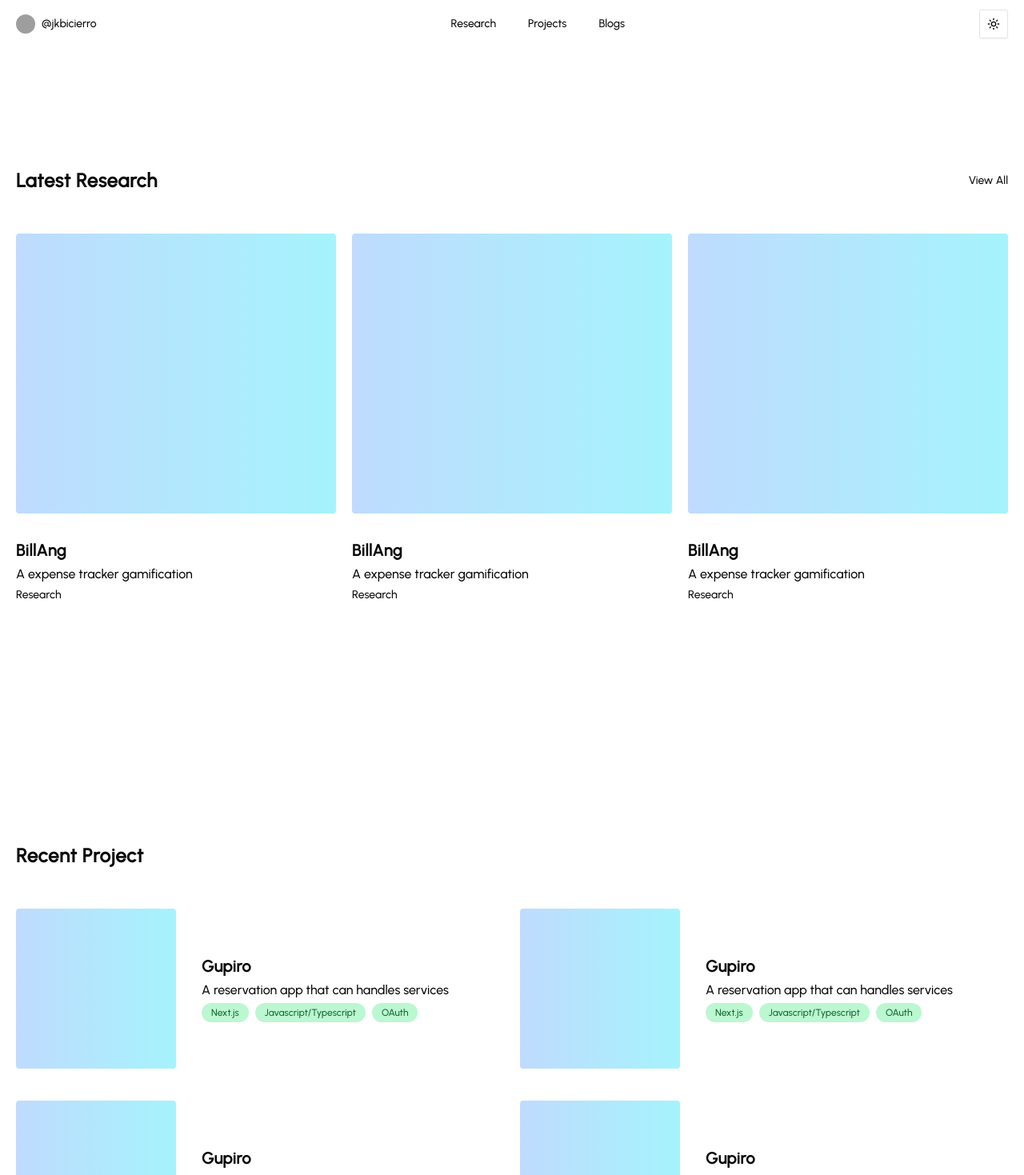
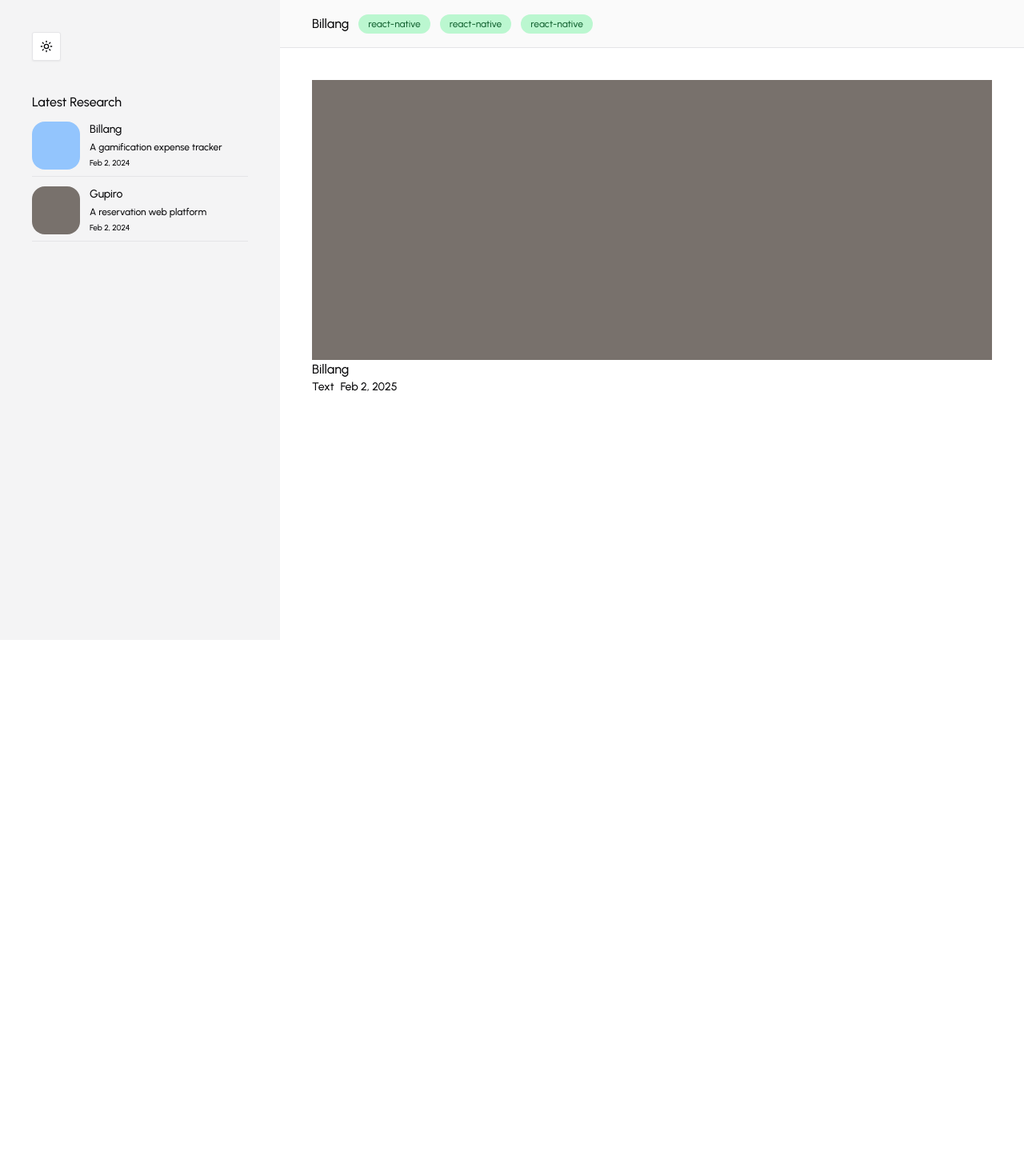
Before and after one commit to jkbicierro/next-portfolio, a Next.js app: page / in a window 1280 px wide. Shown: the top 1469 px of the page at 80% size. Built offline with nearby package versions, Linux system fonts and the light colour scheme; grey boxes are pictures that could not be loaded.

Commit message:
ver0.1.2

```diff
--- a/package.json
+++ b/package.json
@@ -1,6 +1,6 @@
 {
     "name": "my-app",
-  "version": "0.1.1",
+    "version": "0.1.2",
     "private": true,
     "scripts": {
         "dev": "next dev --turbopack",
--- a/src/app/globals.css
+++ b/src/app/globals.css
@@ -67,15 +67,3 @@
         @apply bg-background text-foreground;
     }
 }
-
-h1 {
-    @apply text-4xl tracking-wide;
-}
-
-h2 {
-    @apply text-2xl font-bold tracking-wide;
-}
-
-h3 {
-    @apply text-xl font-bold tracking-wide;
-}
--- a/src/app/page.tsx
+++ b/src/app/page.tsx
@@ -2,147 +2,98 @@
 
 import { Input } from "@/components/ui/input";
 import { ModeToggle } from "./client";
-import { CircleChevronDown, Download, Github, Send } from "lucide-react";
+import {
+    CircleChevronDown,
+    Download,
+    Folder,
+    Github,
+    Send,
+    User,
+} from "lucide-react";
 import { Avatar, AvatarFallback, AvatarImage } from "@/components/ui/avatar";
 import { Button } from "@/components/ui/button";
 import { Separator } from "@/components/ui/separator";
 import Aurora from "@/components/reactbits/aurora";
 import { WordRotate } from "@/components/magicui/word-rotate";
 
-export default function Home() {
+export default function HomePage() {
     return (
-        <main className="mx-5 2xl:mx-[220px]">
-            {/* For fixed navbar */}
-            <NavBar />
-            <div className="h-[60px]"></div>
-
-            <LatestResearch />
-
-            <Project />
-
-            <DownloadCV />
+        <main>
+            <Sidebar />
+            <Navbar />
+            <div className="ml-[350px] pt-[60px] h-[5000px]">
+                <Content />
+            </div>
         </main>
     );
 }
 
-function DownloadCV() {
+function Content() {
     return (
-        <div className="py-[150px] flex flex-col gap-[50px]">
-            <div className="rounded bg-gradient-to-r from-violet-200 to-pink-200 w-full h-[350px] flex flex-col items-center justify-center gap-5">
-                <h2>There you go</h2>
-                <div className="flex gap-2">
-                    <Button>
-                        <Send />
-                        John Bicierro
-                    </Button>
-                    <Button>
-                        <Download />
-                        Download CV
-                    </Button>
+        <div className="p-10">
+            <div className="h-[350px] w-full bg-stone-500"></div>
+
+            <h1>Billang</h1>
+            <div className="text-sm flex gap-2">
+                <p>Text</p>
+                <span>Feb 2, 2025</span>
+            </div>
+        </div>
+    );
+}
+
+function Sidebar() {
+    return (
+        <div className="w-[350px] p-10 h-full fixed bg-zinc-100 dark:bg-zinc-900 flex flex-col gap-10">
+            <ModeToggle />
+
+            {/* Projects */}
+            <div className="flex flex-col gap-3">
+                <div className="flex items-center gap-2">Latest Research</div>
+                <div className="flex flex-col gap-3">
+                    <div className="flex flex-row gap-3 pb-2 border-b hover:border-b-zinc-300 dark:hover:border-b-zinc-700">
+                        <div className="w-[60px] h-[60px] rounded-2xl bg-blue-300"></div>
+
+                        <div className="flex flex-col gap-1">
+                            <h2 className="text-sm">Billang</h2>
+                            <p className="text-xs">
+                                A gamification expense tracker
+                            </p>
+                            <span className="text-[10px]">Feb 2, 2024</span>
+                        </div>
+                    </div>
+                    <div className="flex flex-row gap-3 pb-2 border-b hover:border-b-zinc-300 dark:hover:border-b-zinc-700">
+                        <div className="w-[60px] h-[60px] rounded-2xl bg-stone-500"></div>
+
+                        <div className="flex flex-col gap-1">
+                            <h2 className="text-sm">Gupiro</h2>
+                            <p className="text-xs">
+                                A reservation web platform
+                            </p>
+                            <span className="text-[10px]">Feb 2, 2024</span>
+                        </div>
+                    </div>
                 </div>
             </div>
         </div>
     );
 }
 
-function Project() {
+function Navbar() {
     return (
-        <div className="py-[150px] flex flex-col gap-[50px]">
-            <h2>Recent Project</h2>
-
-            <div className="flex flex-col lg:flex-row gap-5">
-                <div className="flex flex-col flex-grow gap-10">
-                    <ProjectCard />
-                    <ProjectCard />
+        <div className="border-b bg-zinc-50 dark:bg-zinc-950 ml-[350px] h-[60px] w-screen fixed flex items-center pl-10">
+            <div className="flex items-center gap-3">
+                Billang
+                <div className="bg-green-200 rounded-full py-1 px-3 text-green-800 text-xs">
+                    react-native
                 </div>
-                <div className="flex flex-col flex-grow gap-10">
-                    <ProjectCard />
-                    <ProjectCard />
+                <div className="bg-green-200 rounded-full py-1 px-3 text-green-800 text-xs">
+                    react-native
+                </div>
+                <div className="bg-green-200 rounded-full py-1 px-3 text-green-800 text-xs">
+                    react-native
                 </div>
             </div>
         </div>
     );
 }
-
-function ProjectCard() {
-    return (
-        <div className="flex flex-row items-start flex-grow gap-8">
-            <div className="w-[200px] h-[200px] bg-gradient-to-r from-blue-200 to-cyan-200 rounded"></div>
-
-            <div className="flex flex-col items-start gap-1 h-full justify-center">
-                <h3>Gupiro</h3>
-                <p>A reservation app that can handles services</p>
-                <div className="flex gap-2">
-                    <Badge name="Next.js" />
-                    <Badge name="Javascript/Typescript" />
-                    <Badge name="OAuth" />
-                </div>
-            </div>
-        </div>
-    );
-}
-
-function LatestResearch() {
-    return (
-        <div className="py-[150px] flex flex-col gap-[50px]">
-            <div className="flex justify-between items-center">
-                <h2>Latest Research</h2>
-                <span className="text-sm">View All</span>
-            </div>
-
-            <div className="flex flex-col lg:flex-row gap-5">
-                <LatestResearchCard />
-                <LatestResearchCard />
-                <LatestResearchCard />
-            </div>
-        </div>
-    );
-}
-
-function LatestResearchCard() {
-    return (
-        <div className="flex flex-col items-start flex-grow gap-8">
-            <div className="w-full rounded h-[350px] bg-gradient-to-r from-blue-200 to-cyan-200"></div>
-
-            <div className="flex flex-col gap-1">
-                <h3>BillAng</h3>
-                <p>A expense tracker gamification</p>
-                <span className="text-sm">Research</span>
-            </div>
-        </div>
-    );
-}
-
-function NavBar() {
-    return (
-        <nav className="mx-5 2xl:mx-[220px] z-[20] fixed left-0 right-0 bg-white dark:bg-zinc-950 h-[60px] flex items-center justify-between">
-            <div className="flex items-center gap-2">
-                <Avatar className="w-[24px] h-[24px]">
-                    <AvatarImage src="https://github.com/jkbicierro.png" />
-                    <AvatarFallback>CN</AvatarFallback>
-                </Avatar>
-                <span className="text-sm">@jkbicierro</span>
-            </div>
-            <ul className="flex gap-10 text-sm text-zinc-950 dark:text-zinc-50">
-                <li>Research</li>
-                <li>Projects</li>
-                <li>Blogs</li>
-            </ul>
-            <div className="flex items-center gap-3">
-                <ModeToggle />
-            </div>
-        </nav>
-    );
-}
-
-interface Badge {
-    name: string;
-}
-
-function Badge(props: Badge) {
-    return (
-        <div className="bg-green-200 text-green-800 py-1 px-3 text-xs rounded-full">
-            {props.name}
-        </div>
-    );
-}
--- /dev/null
+++ b/src/app/research/page.tsx
@@ -0,0 +1,3 @@
+export default function ResearchPage() {
+    return <></>;
+}
```
Also changed, not shown: 1 other file (tests, documents, lock files or other folders). Lines whose indentation alone changed are shown as unchanged.
